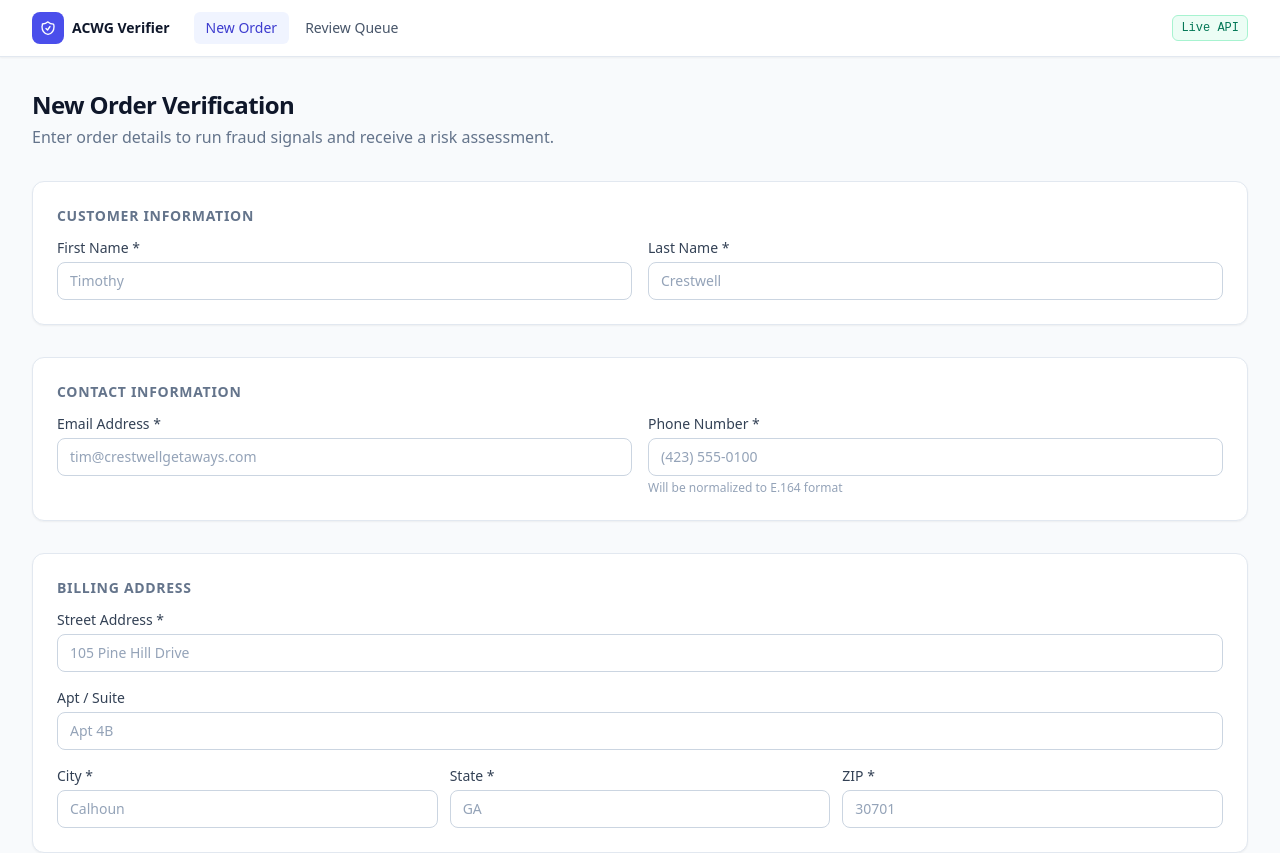
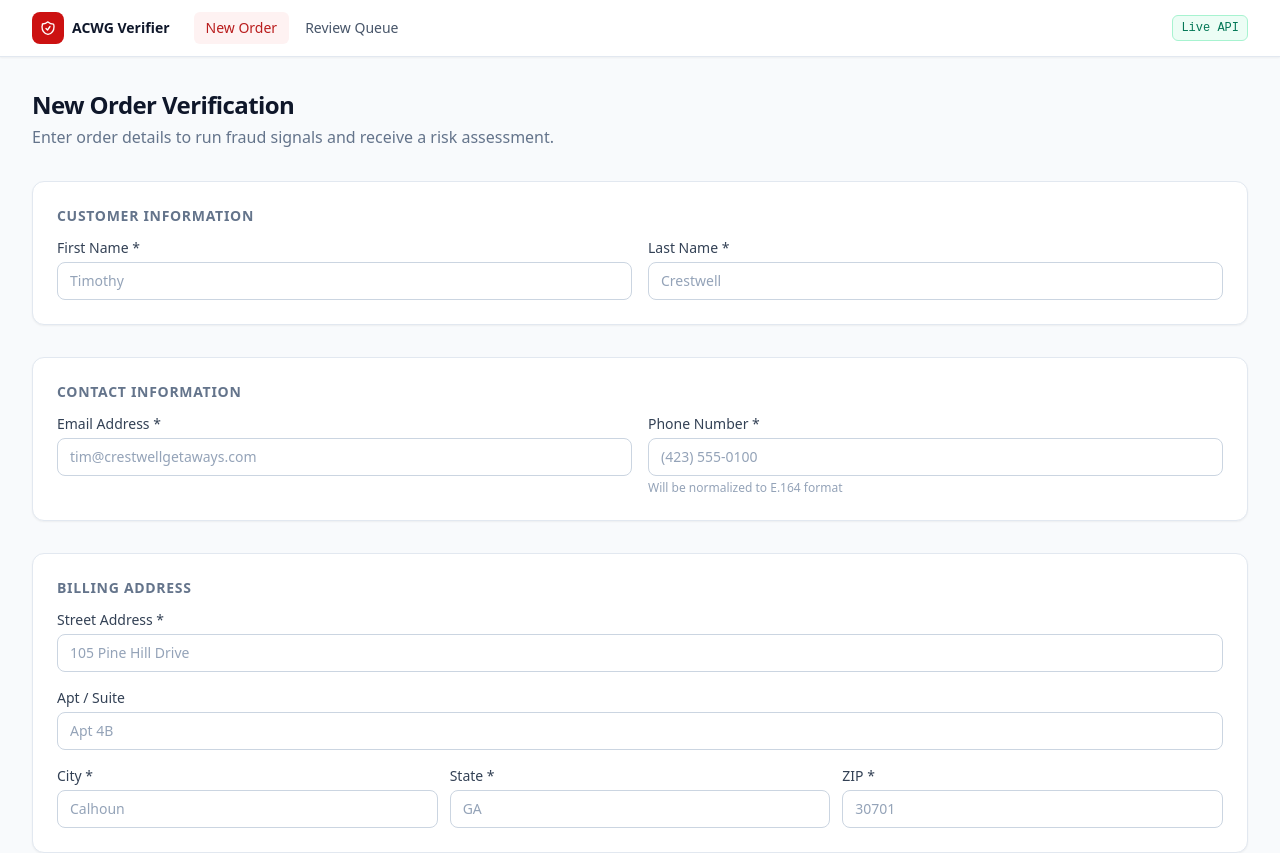
Before and after one commit to tcrestwell-CTS/acwg-verifier-prd, a Next.js app: page /orders/new in a window 1280 px wide. Shown: the top 853 px of the page. Built offline with nearby package versions, Linux system fonts and the light colour scheme.

Commit message:
brand: ACWG red/navy color palette

```diff
--- a/tailwind.config.ts
+++ b/tailwind.config.ts
@@ -11,43 +11,49 @@ const config: Config = {
     extend: {
       colors: {
         brand: {
-          50: "#f0f4ff",
-          100: "#e0eaff",
-          200: "#c7d7fe",
-          300: "#a5bcfd",
-          400: "#8098fb",
-          500: "#6070f6",
-          600: "#4a4eeb",
-          700: "#3c3bcf",
-          800: "#3232a8",
-          900: "#2e3085",
-          950: "#1c1c52",
+          50:  "#fef2f2",
+          100: "#fee2e2",
+          200: "#fecaca",
+          300: "#fca5a5",
+          400: "#f87171",
+          500: "#ef4444",
+          600: "#cc1111",   // ACWG red
+          700: "#b91c1c",
+          800: "#991b1b",
+          900: "#7f1d1d",
+          950: "#450a0a",
+        },
+        navy: {
+          50:  "#eff6ff",
+          100: "#dbeafe",
+          200: "#bfdbfe",
+          300: "#93c5fd",
+          400: "#60a5fa",
+          500: "#3b82f6",
+          600: "#1d4ed8",
+          700: "#1e3a8a",   // ACWG navy
+          800: "#1e3a6e",
+          900: "#172554",
         },
         risk: {
-          low: "#22c55e",
+          low:    "#22c55e",
           medium: "#f59e0b",
-          high: "#ef4444",
+          high:   "#ef4444",
         },
       },
       fontFamily: {
-        sans: ["var(--font-geist-sans)", "system-ui", "sans-serif"],
-        mono: ["var(--font-geist-mono)", "monospace"],
+        sans:    ["var(--font-geist-sans)", "system-ui", "sans-serif"],
+        mono:    ["var(--font-geist-mono)", "monospace"],
         display: ["var(--font-display)", "system-ui", "sans-serif"],
       },
       animation: {
-        "fade-in": "fadeIn 0.3s ease-out",
-        "slide-up": "slideUp 0.3s ease-out",
-        "pulse-slow": "pulse 3s cubic-bezier(0.4, 0, 0.6, 1) infinite",
+        "fade-in":   "fadeIn 0.3s ease-out",
+        "slide-up":  "slideUp 0.3s ease-out",
+        "pulse-slow":"pulse 3s cubic-bezier(0.4, 0, 0.6, 1) infinite",
       },
       keyframes: {
-        fadeIn: {
-          "0%": { opacity: "0" },
-          "100%": { opacity: "1" },
-        },
-        slideUp: {
-          "0%": { opacity: "0", transform: "translateY(8px)" },
-          "100%": { opacity: "1", transform: "translateY(0)" },
-        },
+        fadeIn:  { "0%": { opacity: "0" }, "100%": { opacity: "1" } },
+        slideUp: { "0%": { opacity: "0", transform: "translateY(8px)" }, "100%": { opacity: "1", transform: "translateY(0)" } },
       },
     },
   },
```
